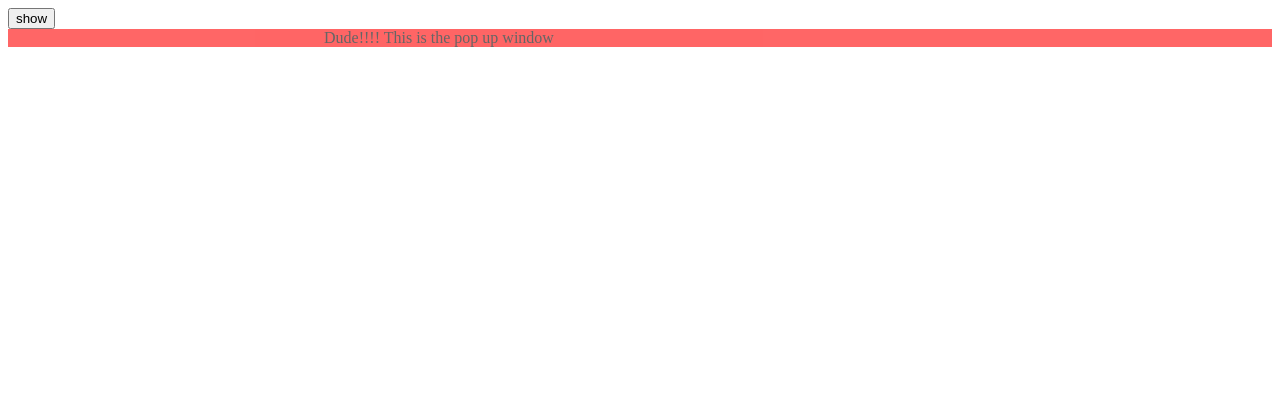
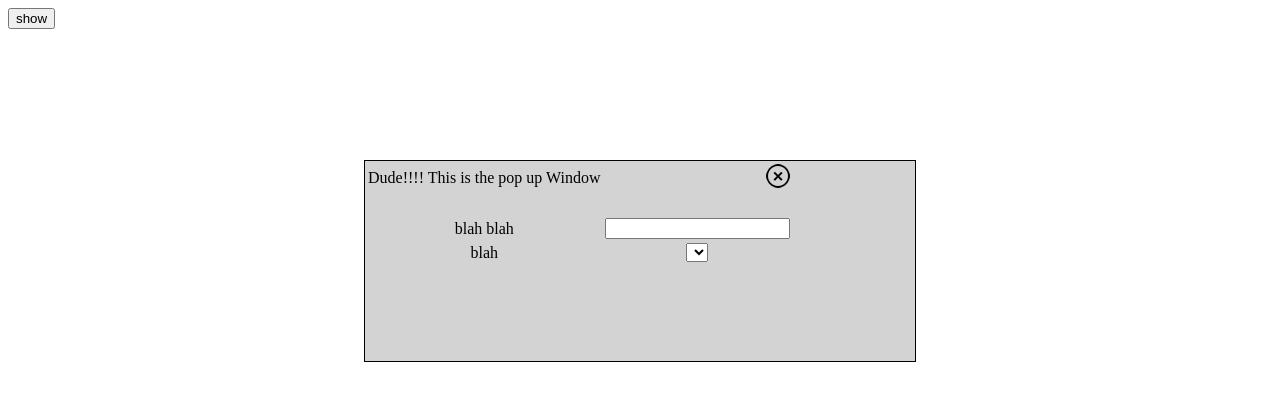
Before and after one commit to foxt7ot/CustomPopup, a plain HTML site: page index.html in a window 1280 px wide. Both pictures are taken after a click on the button "show". Drawn offline with Linux system fonts and the light colour scheme.

Commit message:
Did some major changes after googling about stylesheet =D =D =D

```diff
--- a/index.html
+++ b/index.html
@@ -9,7 +9,20 @@
 <body>
 <input type="button" value="show" onclick="showAlert()" />
 <div id="modalWindow" class="modalWindow">
-	<div id="popupWindow" class="popupWindow">Dude!!!! This is the pop up window</div>
+	<div>
+	<table>
+		<thead>
+			<tr>
+			<td class="popupTitleStyle">Dude!!!! This is the pop up Window</td>
+			<td class="closeButtonStyle"><img src=images/closeWindowIcon.png></td>
+			</tr>
+		</thead>
+		    <tr><td>&nbsp;</td><td>&nbsp;</td></tr>
+			<tr><td>blah blah</td><td><input type='text' id='employeeName' name='employeeName'/></td></tr>
+			<tr><td>blah</td><td><select id='addDepartmentComboBox' name='departmentCode'></select>
+			</td></tr>
+	</table>
+	</div>
 </div>
 </body>
 </html>
--- a/script.js
+++ b/script.js
@@ -2,7 +2,7 @@
  //CopyrightLeft (ↄ) 2015 Yaseen <myaseen.khan@hotmail.com>
 
 function showAlert(){
-	var popupWindow=document.getElementById('popupWindow');
+	var popupWindow=document.getElementById('modalWindow');
 	popupWindow.style.visibility='visible';
 
 }
--- a/style.css
+++ b/style.css
@@ -1,15 +1,27 @@
 .modalWindow{
-	opacity: 0.6;
-	background-color: red;
-	width: 100%;
-	height: 100%;
-	margin: 0 auto;
+		width: 100%;
+		height: 100%;
+		z-index: 1000;
+		position: absolute;
+		visibility: hidden;
+		padding: 0;
+		margin: 0;
+		left: 0;
+		top: 0;
+		text-align: center;
 }
 
-.popupWindow{
-	visibility: hidden;
-	width: 50%;
-	margin: 0 auto;
-	height: 50%;
-	opacity: 1.0;
+.modalWindow div{
+	margin: 160px auto;
+	border:1px solid black;
+	background-color: lightGray;
+	width: 550px;
+	height: 200px;
 }
+.closeButtonStyle
+{
+	text-align: right;
+	margin-left:1000px;
+	margin-right: 200px;
+
+}
```
Also changed, not shown: images/closeWindowIcon.png (added).
